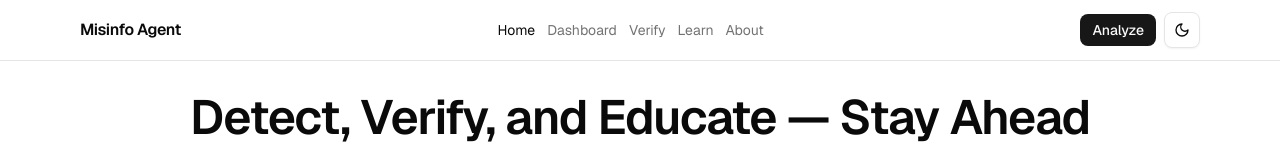
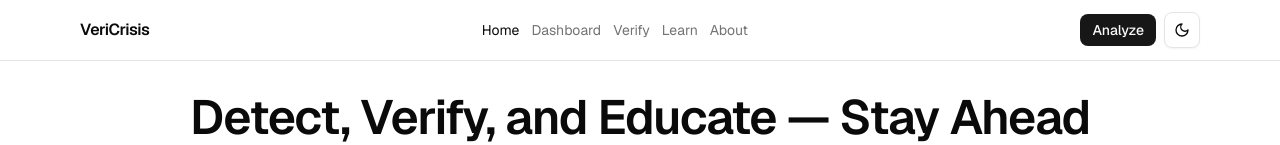
Before and after one commit to arnvjshi/AI-Misinformation-Detection-Agent, a Next.js app in the folder frontend/: page / in a window 1280 px wide. Shown: the top 145 px of the page. Built offline with nearby package versions, Linux system fonts and the light colour scheme.

Commit message:
Update site branding and add favicon
Changed the site header text from 'Misinfo Agent' to 'VeriCrisis' for updated branding. Added a new favicon.ico to the public directory.

```diff
--- a/frontend/components/site-header.tsx
+++ b/frontend/components/site-header.tsx
@@ -21,7 +21,7 @@ export function SiteHeader() {
     <header className="sticky top-0 z-40 border-b bg-background/70 backdrop-blur supports-[backdrop-filter]:bg-background/60">
       <div className="mx-auto flex w-full max-w-6xl items-center justify-between px-4 py-3">
         <Link href="/" className="font-semibold tracking-tight">
-          Misinfo Agent
+          VeriCrisis
           <span className="sr-only">Misinformation Detection Agent</span>
         </Link>
 
```
Also changed, not shown: 1 other file (tests, documents, lock files or other folders).
